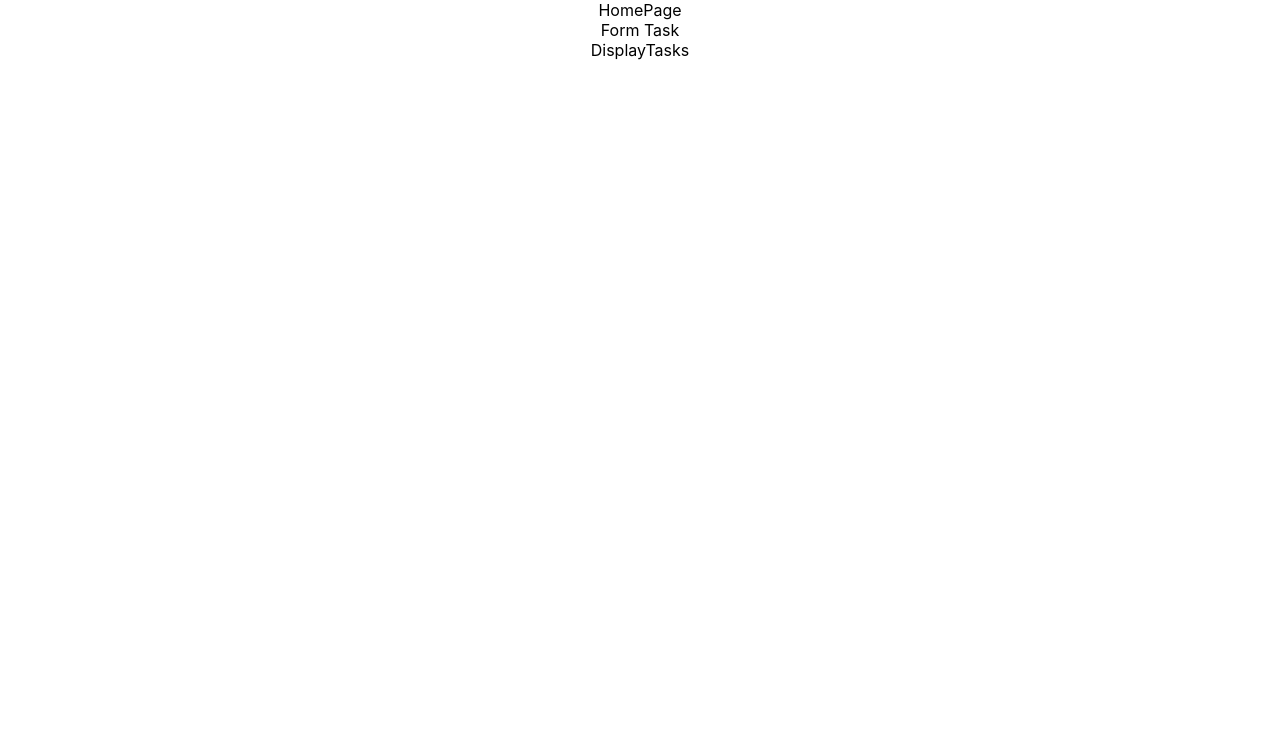
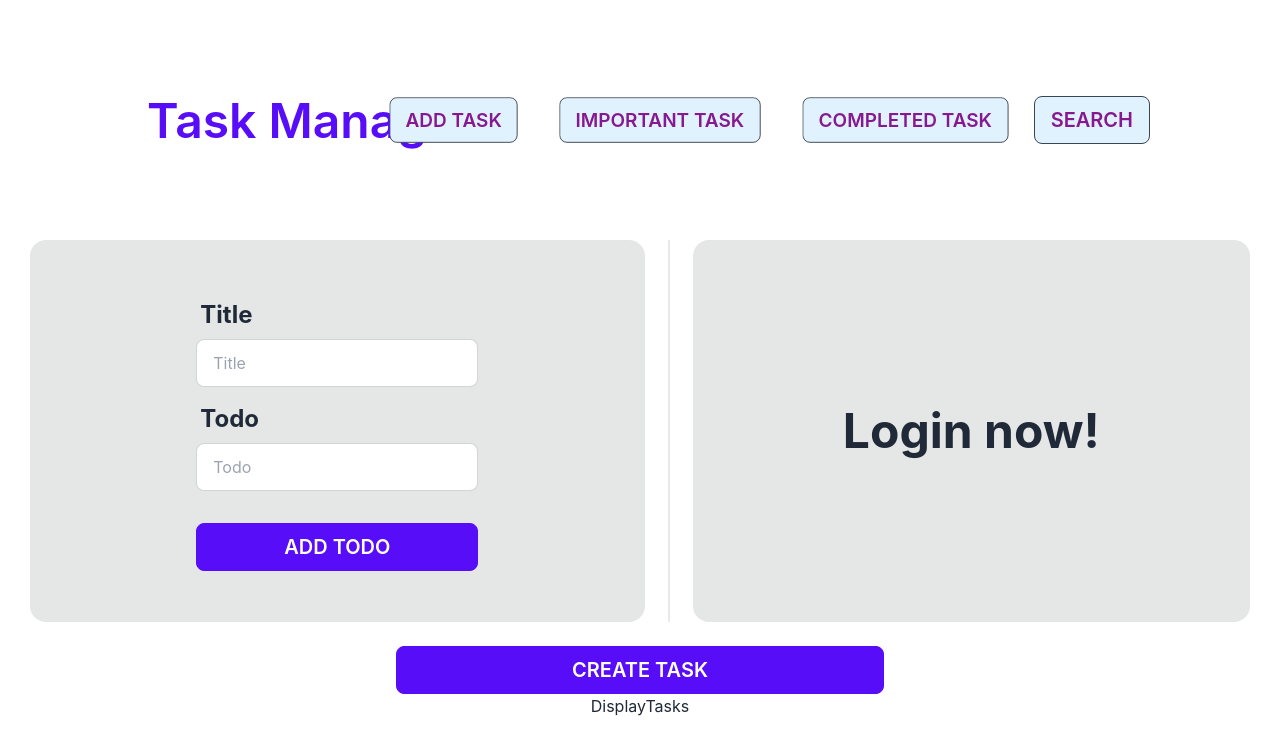
Before and after one commit to kalaishiva/FullStack-Task-App, a React (Create React App) app in the folder frontend/: page / in a window 1280 px wide. Shown: the top 754 px of the page. Built offline with nearby package versions, Linux system fonts and the light colour scheme.

Commit message:
frontend Navbar and Form task created

```diff
--- a/frontend/package.json
+++ b/frontend/package.json
@@ -6,6 +6,7 @@
     "@testing-library/jest-dom": "^5.16.5",
     "@testing-library/react": "^13.4.0",
     "@testing-library/user-event": "^13.5.0",
+    "daisyui": "^2.42.1",
     "react": "^18.2.0",
     "react-dom": "^18.2.0",
     "react-scripts": "5.0.1",
@@ -34,5 +35,10 @@
       "last 1 firefox version",
       "last 1 safari version"
     ]
+  },
+  "devDependencies": {
+    "autoprefixer": "^10.4.13",
+    "postcss": "^8.4.19",
+    "tailwindcss": "^3.2.4"
   }
 }
--- /dev/null
+++ b/frontend/postcss.config.js
@@ -0,0 +1,6 @@
+module.exports = {
+  plugins: {
+    tailwindcss: {},
+    autoprefixer: {},
+  },
+}
--- a/frontend/public/index.html
+++ b/frontend/public/index.html
@@ -1,43 +1,24 @@
 <!DOCTYPE html>
 <html lang="en">
-  <head>
+
+<head>
     <meta charset="utf-8" />
     <link rel="icon" href="%PUBLIC_URL%/favicon.ico" />
     <meta name="viewport" content="width=device-width, initial-scale=1" />
     <meta name="theme-color" content="#000000" />
-    <meta
-      name="description"
-      content="Web site created using create-react-app"
-    />
+    <meta name="description" content="Web site created using create-react-app" />
     <link rel="apple-touch-icon" href="%PUBLIC_URL%/logo192.png" />
-    <!--
-      manifest.json provides metadata used when your web app is installed on a
-      user's mobile device or desktop. See https://developers.google.com/web/fundamentals/web-app-manifest/
-    -->
+
     <link rel="manifest" href="%PUBLIC_URL%/manifest.json" />
-    <!--
-      Notice the use of %PUBLIC_URL% in the tags above.
-      It will be replaced with the URL of the `public` folder during the build.
-      Only files inside the `public` folder can be referenced from the HTML.
+    <script src="https://cdn.tailwindcss.com"></script>
 
-      Unlike "/favicon.ico" or "favicon.ico", "%PUBLIC_URL%/favicon.ico" will
-      work correctly both with client-side routing and a non-root public URL.
-      Learn how to configure a non-root public URL by running `npm run build`.
-    -->
     <title>React App</title>
-  </head>
-  <body>
+</head>
+
+<body>
     <noscript>You need to enable JavaScript to run this app.</noscript>
     <div id="root"></div>
-    <!--
-      This HTML file is a template.
-      If you open it directly in the browser, you will see an empty page.
 
-      You can add webfonts, meta tags, or analytics to this file.
-      The build step will place the bundled scripts into the <body> tag.
+</body>
 
-      To begin the development, run `npm start` or `yarn start`.
-      To create a production bundle, use `npm run build` or `yarn build`.
-    -->
-  </body>
 </html>
--- a/frontend/src/components/FormTask.js
+++ b/frontend/src/components/FormTask.js
@@ -2,7 +2,52 @@ import React from 'react'
 
 const FormTask = () => {
   return (
-    <div>Form Task</div>
+    <div className=''>
+<div className="flex flex-col w-full lg:flex-row">
+  <div className="grid flex-grow h-[382px] card bg-base-300 rounded-box place-items-center">
+
+      <div className="card-body">
+        <div className="form-control">
+
+          <label className="label">
+            <span className="label-text text-2xl font-bold">Title</span>
+          </label>
+          <input type="text" placeholder="Title" className="input input-bordered  " />
+        </div>
+        <div className="form-control">
+          <label className="label ">
+            <span className="label-text text-2xl font-bold">Todo</span>
+          </label>
+          <input type="text" placeholder="Todo" className="input input-bordered" />
+
+        </div>
+        <div className="form-control mt-6">
+          <button className="btn btn-primary font-semibold  text-xl" >Add Todo</button>
+        </div>
+      </div>
+
+
+
+  </div>
+  <div className="divider lg:divider-horizontal"></div>
+
+  <div className="grid flex-grow h-[382px] card bg-base-300 rounded-box place-items-center">
+  <div className="hero-content flex-col lg:flex-row-reverse">
+    <div className="text-center lg:text-left">
+      <h1 className="text-5xl font-bold">Login now!</h1>
+    </div>
+
+  </div>
+  </div>
+</div>
+
+
+<div className="form-control mt-6">
+          <button className="btn btn-primary w-[40%] m-auto font-semibold  text-xl">Create Task</button>
+        </div>
+
+
+</div>
   )
 }
 
--- a/frontend/src/components/HomePage.js
+++ b/frontend/src/components/HomePage.js
@@ -2,7 +2,36 @@ import React from 'react'
 
 const HomePage = () => {
   return (
-    <div>HomePage</div>
+    <div>
+        <div className="navbar bg-base-100 px-[6.25rem] py-[5.25rem]">
+  <div className="navbar-start">
+
+    <a className="btn btn-ghost text-primary normal-case text-5xl">Task Manager</a>
+  </div>
+  <div className="navbar-center hidden lg:flex">
+    <ul className="menu menu-horizontal p-0 ">
+         <li>
+            <div className="navbar ">
+                <a className="btn bg-sky-100 text-fuchsia-800  text-xl font-semibold">Add Task</a>
+            </div>
+       </li>
+
+      <li>
+        <div className="navbar ">
+            <a className="btn bg-sky-100 text-fuchsia-800 text-xl font-semibold">Important Task</a>
+        </div>
+      </li>
+
+      <li> <div className="navbar">
+    <a className="btn bg-sky-100 text-fuchsia-800 text-xl font-semibold">Completed Task</a>
+  </div></li>
+    </ul>
+  </div>
+  <div className="navbar-end">
+    <a className="btn bg-sky-100 text-fuchsia-800 text-xl font-semibold">Search</a>
+  </div>
+</div>
+    </div>
   )
 }
 
--- a/frontend/src/index.css
+++ b/frontend/src/index.css
@@ -1,13 +1,16 @@
 body {
-  margin: 0;
-  font-family: -apple-system, BlinkMacSystemFont, 'Segoe UI', 'Roboto', 'Oxygen',
-    'Ubuntu', 'Cantarell', 'Fira Sans', 'Droid Sans', 'Helvetica Neue',
-    sans-serif;
-  -webkit-font-smoothing: antialiased;
-  -moz-osx-font-smoothing: grayscale;
+    margin: 0;
+    font-family: -apple-system, BlinkMacSystemFont, 'Segoe UI', 'Roboto', 'Oxygen', 'Ubuntu', 'Cantarell', 'Fira Sans', 'Droid Sans', 'Helvetica Neue', sans-serif;
+    -webkit-font-smoothing: antialiased;
+    -moz-osx-font-smoothing: grayscale;
+    padding-right: 30px;
+    padding-left: 30px;
 }
 
 code {
-  font-family: source-code-pro, Menlo, Monaco, Consolas, 'Courier New',
-    monospace;
+    font-family: source-code-pro, Menlo, Monaco, Consolas, 'Courier New', monospace;
 }
+
+@tailwind base;
+@tailwind components;
+@tailwind utilities;
--- /dev/null
+++ b/frontend/tailwind.config.js
@@ -0,0 +1,8 @@
+/** @type {import('tailwindcss').Config} */
+module.exports = {
+    content: ["./src/**/*.{js,jsx,ts,tsx}", ],
+    theme: {
+        extend: {},
+    },
+    plugins: [require("daisyui")],
+}
```
Also changed, not shown: 1 other file (tests, documents, lock files or other folders).
